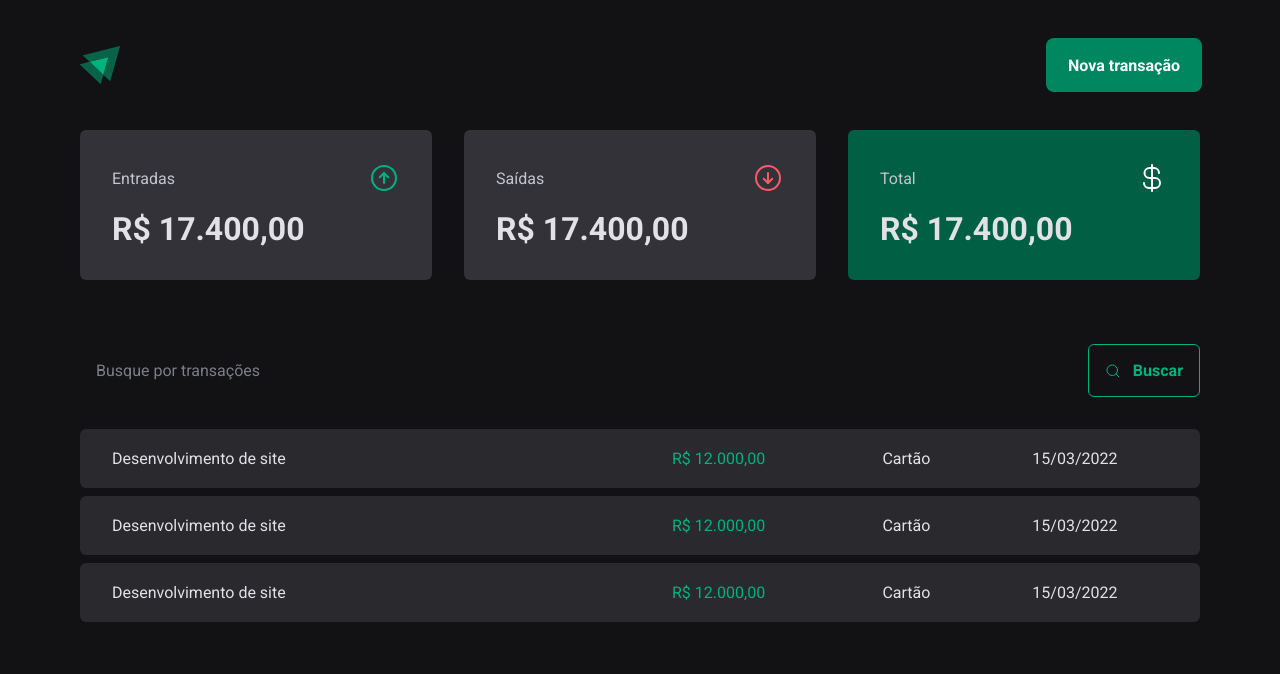
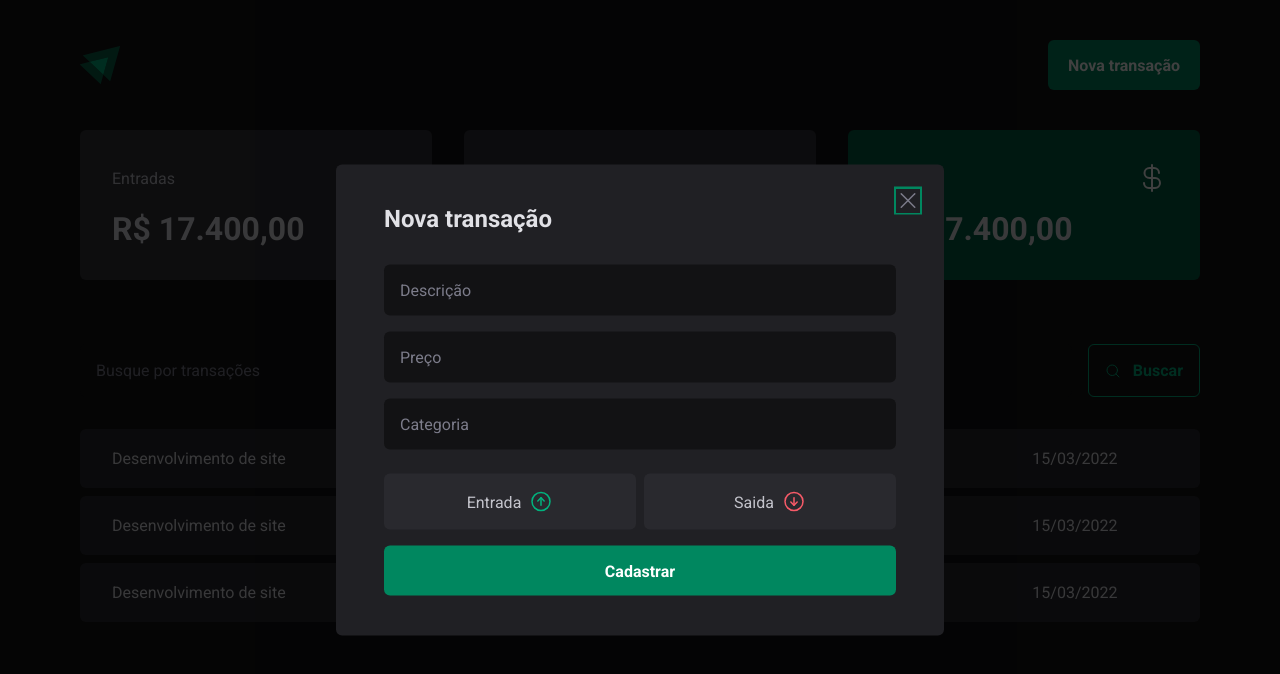
Before and after one commit to MaxOliveiraJr/DT-money, a React (Vite) app: page / in a window 1280 px wide. Both pictures are taken after a click on the button "Nova transação". Shown: the top 674 px of the page. Built offline with nearby package versions, Linux system fonts and the light colour scheme.

Commit message:
feat: create modal

```diff
--- a/package.json
+++ b/package.json
@@ -10,6 +10,8 @@
     "preview": "vite preview"
   },
   "dependencies": {
+    "@radix-ui/react-dialog": "^1.1.13",
+    "@radix-ui/react-radio-group": "^1.3.6",
     "phosphor-react": "^1.4.1",
     "react": "^19.1.0",
     "react-dom": "^19.1.0",
--- a/src/components/Header/index.tsx
+++ b/src/components/Header/index.tsx
@@ -1,6 +1,9 @@
 import { HeaderContainer, HeaderContent, NewTransactionButton } from "./styles";
 
+import * as Dialog from "@radix-ui/react-dialog";
+
 import logoImg from "../../assets/logo.svg";
+import { NewTransactionModal } from "../NewTransactionModal";
 
 export function Header() {
     return (
@@ -8,7 +11,13 @@
             <HeaderContent>
                 <img src={logoImg} alt="" />
 
-                <NewTransactionButton>Nova transação</NewTransactionButton>
+                <Dialog.Root>
+                    <Dialog.Trigger asChild>
+
+                        <NewTransactionButton>Nova transação</NewTransactionButton>
+                    </Dialog.Trigger>
+                    <NewTransactionModal />
+                </Dialog.Root>
             </HeaderContent>
         </HeaderContainer>
     )
--- /dev/null
+++ b/src/components/NewTransactionModal/index.tsx
@@ -0,0 +1,34 @@
+import * as Dialog from "@radix-ui/react-dialog";
+import { CloseButton, Content, Overlay, TransactionType, TransactionTypeButton } from "./styles";
+import { ArrowCircleDown, ArrowCircleUp, X } from "phosphor-react";
+export function NewTransactionModal() {
+  return (
+    <>
+      <Dialog.Portal>
+        <Overlay />
+        <Content>
+          <Dialog.Title>Nova transação</Dialog.Title>
+          <CloseButton ><X size={24} /></CloseButton>
+          <form action="">
+            <input type="text" placeholder="Descrição" required />
+            <input type="number" placeholder="Preço" required />
+            <input type="text" placeholder="Categoria" required />
+            <TransactionType>
+              <TransactionTypeButton variant="income" value="income">
+                <span>Entrada</span>
+                <ArrowCircleUp size={24} color="#00B37E" />
+              </TransactionTypeButton>
+              <TransactionTypeButton variant="outcome" value="outcome">
+                <span>Saida</span>
+                <ArrowCircleDown size={24} color="#F75A68" />
+              </TransactionTypeButton>
+            </TransactionType>
+            <button type="submit">Cadastrar</button>
+          </form>
+
+
+        </Content>
+      </Dialog.Portal>
+    </>
+  );
+}
--- /dev/null
+++ b/src/components/NewTransactionModal/styles.ts
@@ -0,0 +1,117 @@
+import * as Dialog from "@radix-ui/react-dialog";
+import * as RadioGroup from "@radix-ui/react-radio-group";
+import styled from "styled-components";
+
+export const Overlay = styled(Dialog.Overlay)`
+  position: fixed;
+  width: 100vw;
+  height: 100vh;
+  inset: 0; // Mesmo que top: 0; right: 0; bottom: 0; left: 0;
+  background: rgba(0, 0, 0, 0.75);
+`;
+
+export const Content = styled(Dialog.Content)`
+  min-width: 32rem;
+  border-radius: 6px;
+  padding: 2.5rem 3rem;
+  background: ${(props) => props.theme["gray-800"]};
+
+  position: fixed;
+  top: 50%;
+  left: 50%;
+  transform: translate(-50%, -50%);
+
+  form {
+    margin-top: 2rem;
+    display: flex;
+    flex-direction: column;
+    gap: 1rem;
+
+    input {
+      border-radius: 6px;
+      border: 0;
+      background: ${(props) => props.theme["gray-900"]};
+      color: ${(props) => props.theme["gray-300"]};
+      padding: 1rem;
+
+      &::placeholder {
+        color: ${(props) => props.theme["gray-500"]};
+      }
+    }
+
+    button[type="submit"] {
+      height: 50px;
+      border: 0;
+      background: ${(props) => props.theme["green-500"]};
+      color: ${(props) => props.theme["white"]};
+      font-weight: bold;
+      padding: 0 1.25rem;
+      border-radius: 6px;
+
+      cursor: pointer;
+
+      &:hover {
+        background: ${(props) => props.theme["green-700"]};
+      }
+    }
+  }
+`;
+
+export const CloseButton = styled(Dialog.Close)`
+  position: absolute;
+  background: transparent;
+  border: 0;
+  top: 1.5rem;
+  right: 1.5rem;
+  line-height: 0;
+  cursor: pointer;
+  color: ${(props) => props.theme["gray-500"]};
+`;
+
+export const TransactionType = styled(RadioGroup.Root)`
+  display: grid;
+  grid-template-columns: repeat(2, 1fr);
+  gap: 0.5rem;
+  margin-top: 0.5rem;
+`;
+
+interface TransactionTypeButtonProps {
+  variant: "income" | "outcome";
+}
+
+export const TransactionTypeButton = styled(
+  RadioGroup.Item
+)<TransactionTypeButtonProps>`
+  padding: 1rem;
+  display: flex;
+  align-items: center;
+  justify-content: center;
+  gap: 0.5rem;
+  border: 0;
+  background: ${(props) => props.theme["gray-700"]};
+  color: ${(props) => props.theme["gray-300"]};
+  border-radius: 6px;
+
+  svg {
+    color: ${(props) =>
+      props.variant === "income"
+        ? props.theme["green-300"]
+        : props.theme["red-300"]};
+  }
+
+  &[data-state="unchecked"]:hover {
+    transition: background-color 0.2s;
+    background: ${(props) => props.theme["gray-600"]};
+  }
+
+  &[data-state="checked"] {
+    color: ${(props) => props.theme.white};
+    background: ${(props) =>
+      props.variant === "income"
+        ? props.theme["green-500"]
+        : props.theme["red-500"]};
+    svg {
+      color: ${(props) => props.theme["white"]};
+    }
+  }
+`;
```
Also changed, not shown: 1 other file (tests, documents, lock files or other folders).
